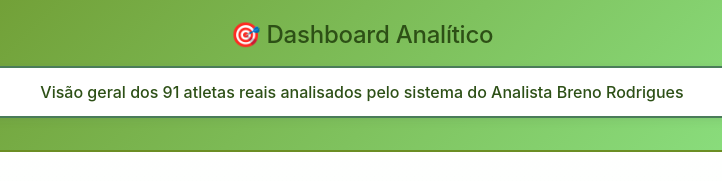
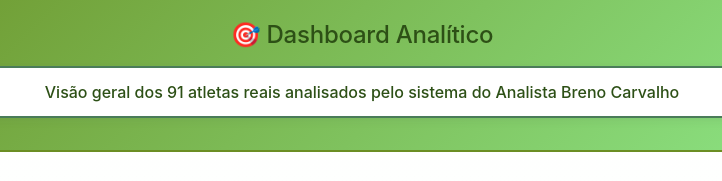
Before and after one commit to danielgamense/analistabreno, a plain HTML site: page index.html in a window 1280 px wide. Shown: the part 412-593 px from the top of the page, 278-1000 px from the left. Drawn offline with nearby package versions, Linux system fonts and the light colour scheme; a web font is replaced by a local one.

Commit message:
Update index.html

```diff
--- a/index.html
+++ b/index.html
@@ -83,7 +83,7 @@
             <section id="dashboard" class="section active">
                 <div class="dashboard-header">
                     <h2>🎯 Dashboard Analítico</h2>
-                    <p class="dashboard-subtitle">Visão geral dos 91 atletas reais analisados pelo sistema do Analista Breno Rodrigues</p>
+                    <p class="dashboard-subtitle">Visão geral dos 91 atletas reais analisados pelo sistema do Analista Breno Carvalho</p>
                 </div>
 
                 <div class="dashboard-athletes">
@@ -273,7 +273,7 @@
                     </div>
 
                     <div class="analysis-card">
-                        <h3>🎖️ Recomendações Premium</h3>
+                        <h3>🎖️ Recomendações</h3>
                         <div class="recommendations-content">
                             <div class="recommendation priority">
                                 <div class="rec-icon">🏆</div>
@@ -353,7 +353,7 @@
                                 <div class="credit-icon">👨‍💼</div>
                                 <div class="credit-info">
                                     <strong>Análise realizada por:</strong>
-                                    <span>Analista Breno Rodrigues</span>
+                                    <span>Analista Breno Carvalho</span>
                                 </div>
                             </div>
                             <div class="credit-item">
```
